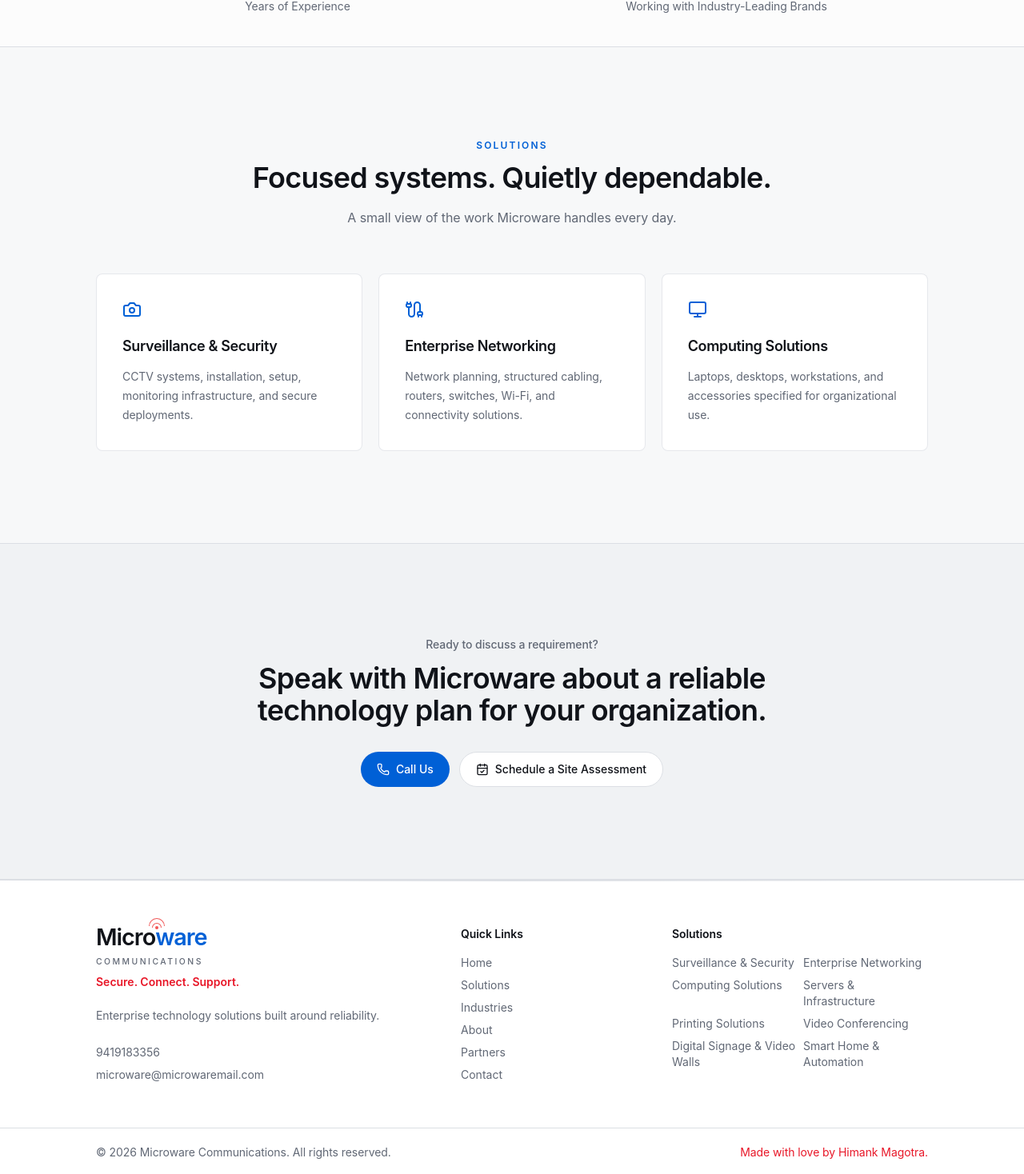
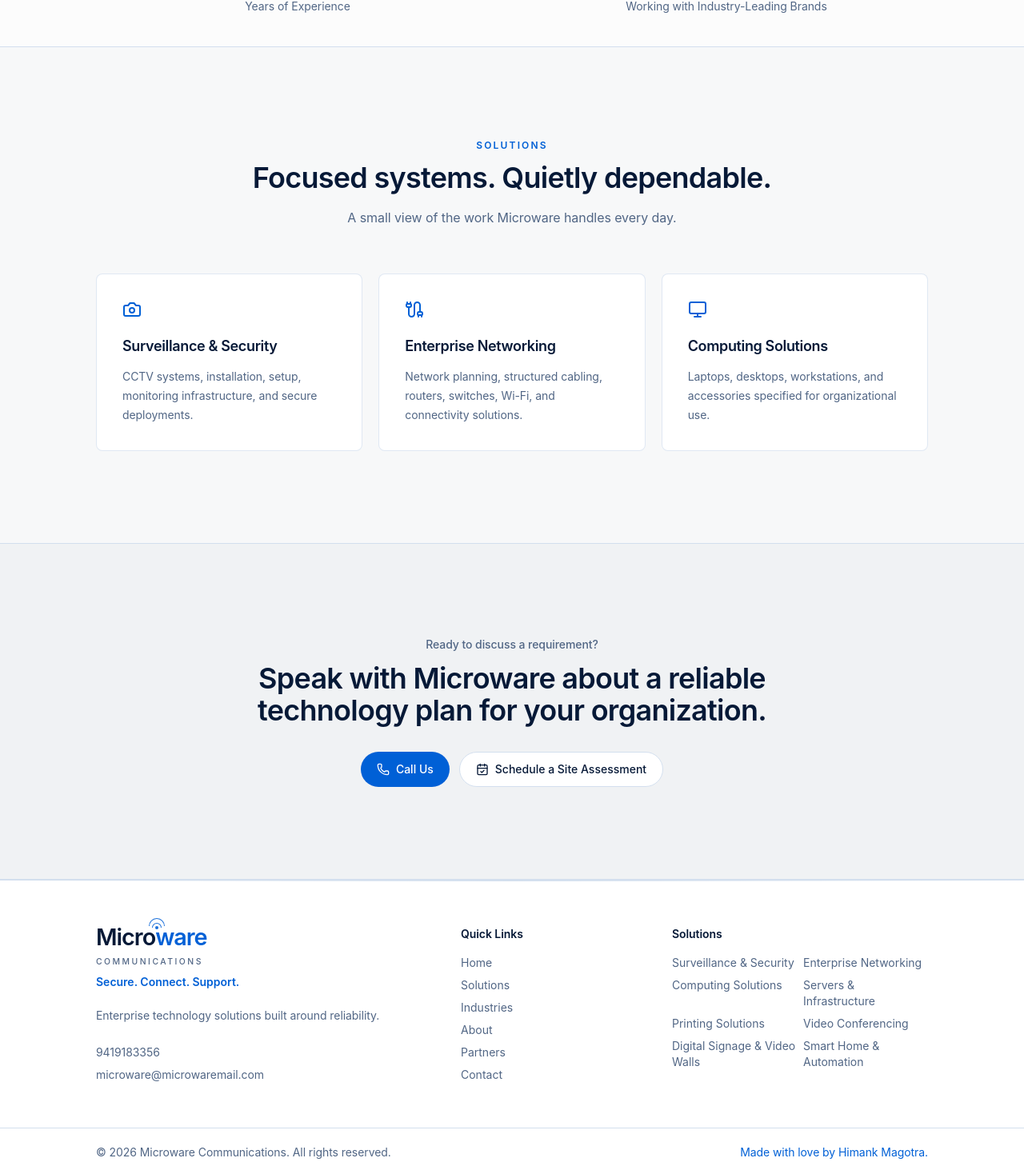
Before and after one commit to himank1m/microcom, a Next.js app: page / in a window 1280 px wide. Shown: the part 1244-2712 px from the top of the page at 80% size. Built offline with nearby package versions, Linux system fonts and the light colour scheme.

Commit message:
Split light and dark brand palettes

```diff
--- a/src/app/globals.css
+++ b/src/app/globals.css
@@ -4,27 +4,27 @@
 
 :root {
   --background: 0 0% 99%;
-  --foreground: 220 22% 8%;
+  --foreground: 217 80% 12%;
   --muted: 220 14% 95%;
-  --muted-foreground: 220 9% 42%;
-  --border: 220 13% 88%;
+  --muted-foreground: 216 24% 42%;
+  --border: 213 45% 88%;
   --card: 0 0% 100%;
-  --card-foreground: 220 22% 8%;
+  --card-foreground: 217 80% 12%;
   --primary: 213 100% 42%;
   --primary-foreground: 0 0% 100%;
-  --accent: 355 82% 50%;
+  --accent: 213 100% 42%;
 }
 
 .dark {
   --background: 0 0% 3%;
-  --foreground: 210 30% 96%;
-  --muted: 220 8% 10%;
-  --muted-foreground: 220 9% 68%;
-  --border: 220 8% 18%;
+  --foreground: 355 42% 84%;
+  --muted: 0 0% 9%;
+  --muted-foreground: 355 18% 62%;
+  --border: 355 24% 18%;
   --card: 220 8% 7%;
-  --card-foreground: 210 30% 96%;
-  --primary: 211 100% 61%;
-  --primary-foreground: 0 0% 100%;
+  --card-foreground: 355 42% 84%;
+  --primary: 355 86% 58%;
+  --primary-foreground: 0 0% 3%;
   --accent: 355 86% 58%;
 }
 
@@ -108,7 +108,7 @@
   position: absolute;
   inset: 0;
   pointer-events: none;
-  background: linear-gradient(115deg, transparent 20%, rgba(255, 255, 255, 0.2) 44%, transparent 62%);
+  background: linear-gradient(115deg, transparent 20%, hsl(var(--primary) / 0.2) 44%, transparent 62%);
   mix-blend-mode: screen;
   opacity: 0.55;
   transform: translateX(-120%) skewX(-10deg);
--- a/src/components/layout/Footer.tsx
+++ b/src/components/layout/Footer.tsx
@@ -13,20 +13,20 @@
 
 export function Footer() {
   return (
-    <footer className="border-t border-border bg-white text-foreground dark:bg-black dark:text-white">
+    <footer className="border-t border-border bg-white text-foreground dark:bg-black dark:text-foreground">
       <div className="h-px bg-gradient-to-r from-transparent via-border to-transparent" />
       <div className="container grid gap-10 py-14 md:grid-cols-[1.3fr_0.7fr_1fr]">
         <div>
           <div className="inline-flex flex-col">
             <span className="relative inline-flex items-baseline text-[1.8rem] font-semibold leading-none tracking-[-0.035em]">
-              <span className="absolute left-[4.72rem] top-[-0.58rem] -translate-x-1/2 text-red-500/90">
+              <span className="absolute left-[4.72rem] top-[-0.58rem] -translate-x-1/2 text-primary/90">
                 <span className="relative block h-3.5 w-5">
                   <span className="absolute inset-x-0 top-0 mx-auto h-2.5 w-5 rounded-t-full border-x-[1.5px] border-t-[1.5px] border-current" />
                   <span className="absolute inset-x-0 top-1.5 mx-auto h-1.5 w-3 rounded-t-full border-x-[1.5px] border-t-[1.5px] border-current" />
                   <span className="absolute inset-x-0 bottom-0 mx-auto size-1 rounded-full bg-current" />
                 </span>
               </span>
-              <span className="text-foreground dark:text-white">Micro</span>
+              <span className="text-foreground">Micro</span>
               <span className="text-primary">ware</span>
             </span>
             <span className="mt-2 text-[0.65rem] font-medium uppercase tracking-[0.24em] text-muted-foreground">
@@ -43,7 +43,7 @@
           </div>
         </div>
         <div>
-          <p className="text-sm font-semibold text-foreground dark:text-white">Quick Links</p>
+          <p className="text-sm font-semibold text-foreground">Quick Links</p>
           <div className="mt-4 grid gap-2">
             {quickLinks.map(([label, href]) => (
               <Link key={href} href={href} className="text-sm text-muted-foreground transition hover:text-primary">
@@ -53,7 +53,7 @@
           </div>
         </div>
         <div>
-          <p className="text-sm font-semibold text-foreground dark:text-white">Solutions</p>
+          <p className="text-sm font-semibold text-foreground">Solutions</p>
           <div className="mt-4 grid gap-2 sm:grid-cols-2 md:grid-cols-1 lg:grid-cols-2">
             {solutions.slice(0, 8).map((solution) => (
               <Link key={solution.title} href="/solutions" className="text-sm text-muted-foreground transition hover:text-primary">
--- a/src/components/layout/Navbar.tsx
+++ b/src/components/layout/Navbar.tsx
@@ -23,7 +23,7 @@
   const [open, setOpen] = useState(false);
 
   return (
-    <header className="sticky top-0 z-50 border-b border-border/80 bg-white/82 shadow-[0_1px_0_rgba(0,0,0,0.03)] backdrop-blur-xl dark:bg-black/82 dark:shadow-[0_1px_0_rgba(255,255,255,0.04)]">
+    <header className="sticky top-0 z-50 border-b border-border/80 bg-white/82 shadow-[0_1px_0_rgba(0,0,0,0.03)] backdrop-blur-xl dark:bg-black/82 dark:shadow-[0_1px_0_rgba(244,63,94,0.1)]">
       <nav className="container flex min-h-20 items-center justify-between gap-4" aria-label="Main navigation">
         <Link
           href="/"
@@ -33,7 +33,7 @@
         >
           <span className="relative inline-flex flex-col leading-none">
             <span className="relative inline-flex items-baseline text-[1.45rem] font-semibold tracking-[-0.035em] sm:text-[1.65rem]">
-              <span className="absolute left-[4.38rem] top-[-0.52rem] hidden -translate-x-1/2 text-red-500/90 transition duration-500 group-hover:-translate-y-0.5 group-hover:text-red-500 sm:block">
+              <span className="absolute left-[4.38rem] top-[-0.52rem] hidden -translate-x-1/2 text-primary/90 transition duration-500 group-hover:-translate-y-0.5 group-hover:text-primary sm:block">
                 <span className="relative block h-3.5 w-5">
                   <span className="absolute inset-x-0 top-0 mx-auto h-2.5 w-5 rounded-t-full border-x-[1.5px] border-t-[1.5px] border-current" />
                   <span className="absolute inset-x-0 top-1.5 mx-auto h-1.5 w-3 rounded-t-full border-x-[1.5px] border-t-[1.5px] border-current" />
@@ -46,7 +46,7 @@
             <span className="mt-1 text-[0.58rem] font-medium uppercase tracking-[0.22em] text-muted-foreground sm:text-[0.62rem]">
               Communications
             </span>
-            <span className="mt-1 text-[0.55rem] font-medium tracking-[0.08em] text-red-500/90 sm:text-[0.6rem]">
+            <span className="mt-1 text-[0.55rem] font-medium tracking-[0.08em] text-primary/90 sm:text-[0.6rem]">
               Secure. Connect. Support.
             </span>
           </span>
@@ -59,7 +59,7 @@
               href={item.href}
               className={cn(
                 "focus-ring relative rounded-md px-3 py-2 text-sm font-medium text-muted-foreground transition-colors duration-300 hover:text-foreground",
-                pathname === item.href && "text-primary dark:text-white"
+                pathname === item.href && "text-primary"
               )}
             >
               {pathname === item.href ? (
@@ -86,7 +86,7 @@
         <div className="flex items-center gap-2 lg:hidden">
           <a
             href={`tel:${site.phone.replace(/\s/g, "")}`}
-            className="focus-ring inline-flex size-10 items-center justify-center rounded-md bg-primary text-white shadow-[0_10px_24px_hsl(var(--primary)/0.22)]"
+            className="focus-ring inline-flex size-10 items-center justify-center rounded-md bg-primary text-primary-foreground shadow-[0_10px_24px_hsl(var(--primary)/0.22)]"
             aria-label="Call Microware Communications"
           >
             <Phone className="size-4" aria-hidden />
@@ -126,7 +126,7 @@
                   onClick={() => setOpen(false)}
                   className={cn(
                     "focus-ring block rounded-md px-3 py-3 text-sm font-medium text-muted-foreground hover:bg-muted hover:text-foreground",
-                    pathname === item.href && "bg-primary/10 text-primary dark:text-white"
+                    pathname === item.href && "bg-primary/10 text-primary"
                   )}
                 >
                   {item.label}
--- a/src/components/ui/Button.tsx
+++ b/src/components/ui/Button.tsx
@@ -20,9 +20,9 @@
 
 const styles = {
   primary:
-    "bg-primary text-white shadow-none hover:-translate-y-px hover:bg-primary/90 active:translate-y-0",
+    "bg-primary text-primary-foreground shadow-none hover:-translate-y-px hover:bg-primary/90 active:translate-y-0",
   secondary:
-    "border border-border bg-card text-foreground hover:-translate-y-px hover:border-primary/35 hover:bg-muted active:translate-y-0 dark:border-white/18 dark:text-foreground dark:hover:bg-white/5",
+    "border border-border bg-card text-foreground hover:-translate-y-px hover:border-primary/35 hover:bg-muted active:translate-y-0 dark:border-primary/20 dark:text-foreground dark:hover:bg-primary/10",
   ghost: "text-foreground hover:bg-muted active:scale-[0.99]"
 };
 
```
